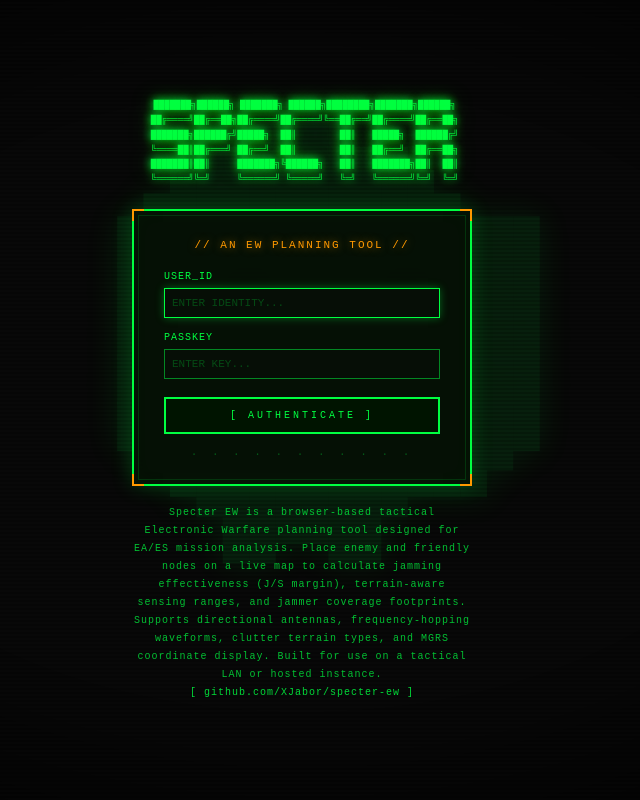
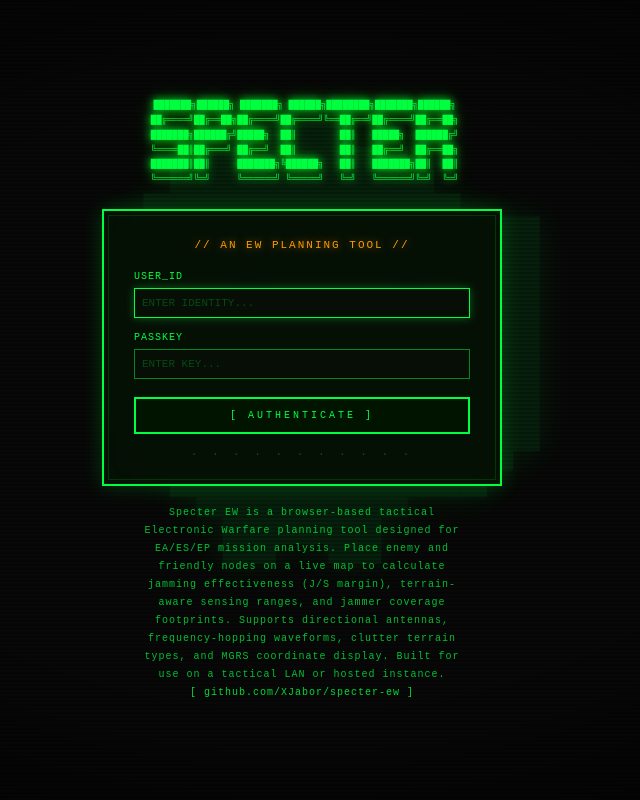
Before and after one commit to XJabor/specter-ew, a Flask app: page /login in a window 1280 px wide. Shown: the whole page, without its empty margins (338-978 px from the left). Run offline with Flask 3, Linux system fonts and the light colour scheme; some libraries are stand-ins or nearby versions.

Commit message:
Authentication UI update

```diff
--- a/templates/login.html
+++ b/templates/login.html
@@ -102,11 +102,22 @@
             background: rgba(6, 16, 6, 0.94);
             border: 2px solid #00ff41;
             padding: 28px 30px 24px;
-            width: 340px;
+            width: 400px;
             box-shadow:
                 0 0 20px rgba(0,255,65,0.2),
                 inset 0 0 20px rgba(0,255,65,0.03);
+            overflow: hidden;
         }
+
+        /* ---------- Clerk component centering + badge suppression ---------- */
+        #clerk-signin {
+            display: flex;
+            justify-content: center;
+        }
+        /* Hide "Secured by Clerk" badge — leaks outside the styled box */
+        #clerk-signin .cl-badge,
+        #clerk-signin [data-localization-key="badge__default"],
+        #clerk-signin [class*="cl-internal"] { display: none !important; }
 
         /* Inner frame inset */
         .login-box::before {
@@ -273,7 +284,7 @@
         }
 
         /* ---------- Responsive ---------- */
-        @media (max-width: 400px) {
+        @media (max-width: 440px) {
             .ascii-banner { font-size: 7px; }
             .login-box   { width: 90vw; }
         }
@@ -340,7 +351,7 @@
         </div>
 
         <div class="page-footer">
-            <p>Specter EW is a browser-based tactical Electronic Warfare planning tool designed for EA/ES mission analysis. Place enemy and friendly nodes on a live map to calculate jamming effectiveness (J/S margin), terrain-aware sensing ranges, and jammer coverage footprints. Supports directional antennas, frequency-hopping waveforms, clutter terrain types, and MGRS coordinate display. Built for use on a tactical LAN or hosted instance.</p>
+            <p>Specter EW is a browser-based tactical Electronic Warfare planning tool designed for EA/ES/EP mission analysis. Place enemy and friendly nodes on a live map to calculate jamming effectiveness (J/S margin), terrain-aware sensing ranges, and jammer coverage footprints. Supports directional antennas, frequency-hopping waveforms, clutter terrain types, and MGRS coordinate display. Built for use on a tactical LAN or hosted instance.</p>
             <a href="https://github.com/XJabor/specter-ew" target="_blank" rel="noopener">[ github.com/XJabor/specter-ew ]</a>
         </div>
 
@@ -373,7 +384,9 @@
                     fontFamily: "'Courier New', Courier, monospace",
                 },
                 elements: {
-                    card: 'background:transparent;box-shadow:none;padding:0;',
+                    card: 'background:transparent;box-shadow:none;padding:0;width:100%;',
+                    cardBox: 'width:100%;',
+                    badge: 'display:none;',
                     formButtonPrimary: 'background:#001400;border:2px solid #00ff41;color:#00ff41;font-family:"Courier New",Courier,monospace;letter-spacing:3px;border-radius:0;text-transform:uppercase;',
                     footerActionLink: 'color:#00ff41;',
                 },
```
Also changed, not shown: docs/CHANGELOG.md, 1 other file.
